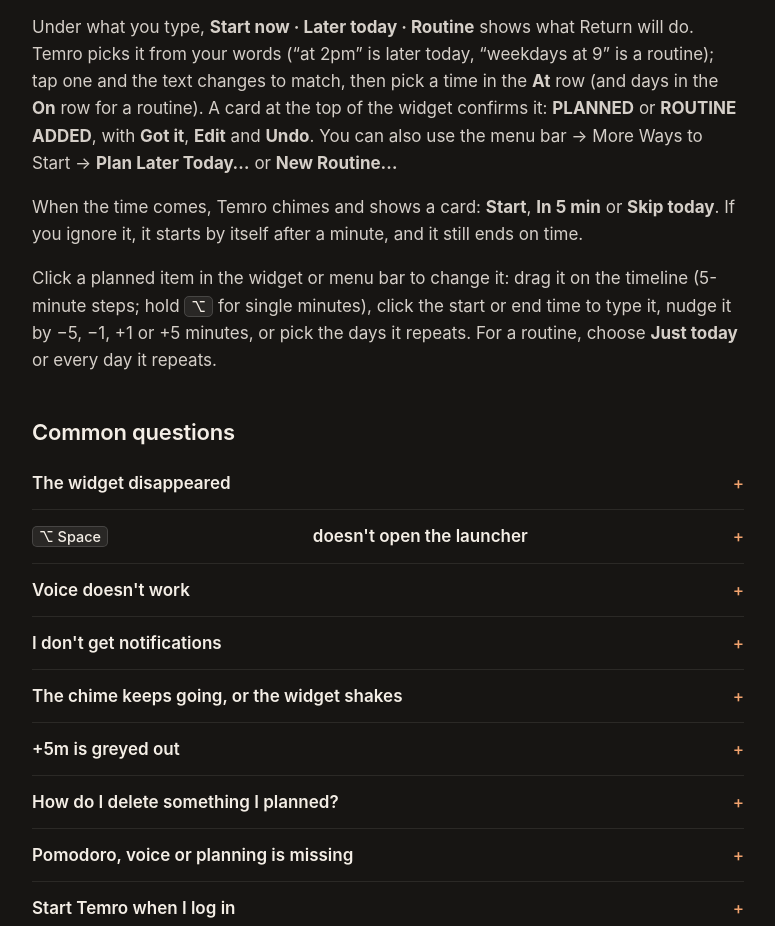
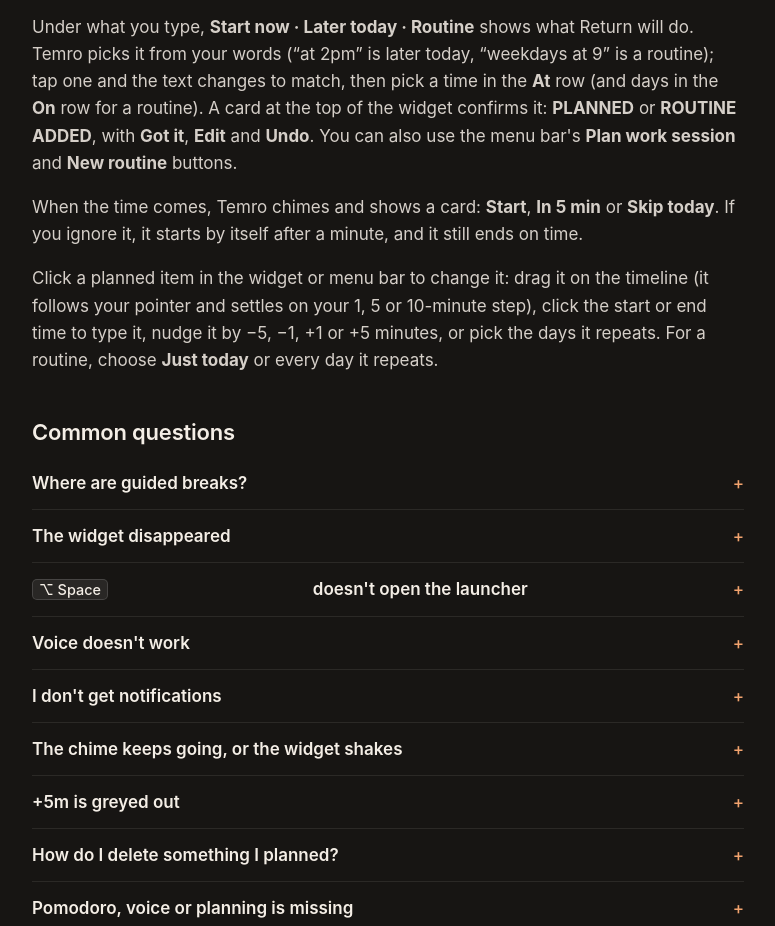
Before and after one commit to nweinberg97/Drift, a plain HTML site: page docs/support.html in a window 1280 px wide. Shown: the part 1993-2919 px from the top of the page, without its empty margins (252-1027 px from the left). Drawn offline with Linux system fonts and the light colour scheme.

Commit message:
Support page: guided breaks answer; current menu, planner and Time's up wording
Co-Authored-By: Claude Opus 5.5 <noreply@anthropic.com>
Claude-Session: https://claude.ai/code/session_01DGNSqCGXg8xRnaX4DVmpiv

```diff
--- a/docs/support.html
+++ b/docs/support.html
@@ -104,11 +104,13 @@
 
 <h2>Sessions, later today and routines</h2>
 <p>List a few time blocks with commas, <i>then</i>, or one per line, and they run back to back as one session. Between blocks a card says what's next and starts it after 10 seconds (change this in Settings → <b>Next time block starts</b>). Time blocks don't get extra time unless you turn on <b>Extra time in sessions</b>.</p>
-<p>Under what you type, <b>Start now · Later today · Routine</b> shows what Return will do. Temro picks it from your words (“at 2pm” is later today, “weekdays at 9” is a routine); tap one and the text changes to match, then pick a time in the <b>At</b> row (and days in the <b>On</b> row for a routine). A card at the top of the widget confirms it: <b>PLANNED</b> or <b>ROUTINE ADDED</b>, with <b>Got it</b>, <b>Edit</b> and <b>Undo</b>. You can also use the menu bar → More Ways to Start → <b>Plan Later Today…</b> or <b>New Routine…</b></p>
+<p>Under what you type, <b>Start now · Later today · Routine</b> shows what Return will do. Temro picks it from your words (“at 2pm” is later today, “weekdays at 9” is a routine); tap one and the text changes to match, then pick a time in the <b>At</b> row (and days in the <b>On</b> row for a routine). A card at the top of the widget confirms it: <b>PLANNED</b> or <b>ROUTINE ADDED</b>, with <b>Got it</b>, <b>Edit</b> and <b>Undo</b>. You can also use the menu bar's <b>Plan work session</b> and <b>New routine</b> buttons.</p>
 <p>When the time comes, Temro chimes and shows a card: <b>Start</b>, <b>In 5 min</b> or <b>Skip today</b>. If you ignore it, it starts by itself after a minute, and it still ends on time.</p>
-<p>Click a planned item in the widget or menu bar to change it: drag it on the timeline (5-minute steps; hold <kbd>⌥</kbd> for single minutes), click the start or end time to type it, nudge it by −5, −1, +1 or +5 minutes, or pick the days it repeats. For a routine, choose <b>Just today</b> or every day it repeats.</p>
+<p>Click a planned item in the widget or menu bar to change it: drag it on the timeline (it follows your pointer and settles on your 1, 5 or 10-minute step), click the start or end time to type it, nudge it by −5, −1, +1 or +5 minutes, or pick the days it repeats. For a routine, choose <b>Just today</b> or every day it repeats.</p>
 
 <h2>Common questions</h2>
+<details><summary>Where are guided breaks?</summary>
+  <p>Breaks show up when you add them: type one into a session (<i>Inbox 10m, move 3m, plan 10m</i>), use <b>+ Add a break</b> under Time blocks when you plan a work session, or start a Pomodoro, whose breaks are guided. Choose kinds and activities in <b>Settings → Breaks</b>. Don't see Breaks in Settings? You're on an older version: run the install command again.</p></details>
 <details><summary>The widget disappeared</summary>
   <p>Press <kbd>⌥ T</kbd>, or click the menu bar icon → <b>Show Timer Widget</b>. If it's off-screen after changing displays: Settings → Appearance → <b>Move to Top Left</b>.</p></details>
 <details><summary><kbd>⌥ Space</kbd> doesn't open the launcher</summary>
@@ -118,7 +120,7 @@
 <details><summary>I don't get notifications</summary>
   <p>System Settings → Notifications → Temro → Allow notifications. Also check Settings → Sound → <b>Notification when a timer finishes</b>. The chime plays even when notifications are off.</p></details>
 <details><summary>The chime keeps going, or the widget shakes</summary>
-  <p>By design, when time's up the chime repeats every few seconds (for up to two minutes) and the widget shakes until you touch it. Click the widget, then <b>Done</b>, <b>+5m</b> or <b>Restart</b>. Prefer one chime? Settings → Sound → When a timer finishes → <b>Chime once</b>. To stop the shake, turn off Settings → <b>Shake the widget when time's up</b>.</p></details>
+  <p>By design, when time's up the chime repeats every few seconds (for up to two minutes) and the widget gives a small nudge every few seconds and its border glows, until you touch it. Click the widget, then <b>Done</b>, <b>+5m</b> or <b>Restart</b>. Prefer one chime? Settings → Sound → When a timer finishes → <b>Chime once</b>. To stop the nudge, turn off Settings → <b>Shake the widget when time's up</b>.</p></details>
 <details><summary>+5m is greyed out</summary>
   <p>In a session, time blocks don't stretch unless Settings → <b>Extra time in sessions</b> is on. If you've set a <b>Grace period</b>, +5m stops once a timer or time block has used it up.</p></details>
 <details><summary>How do I delete something I planned?</summary>
```
